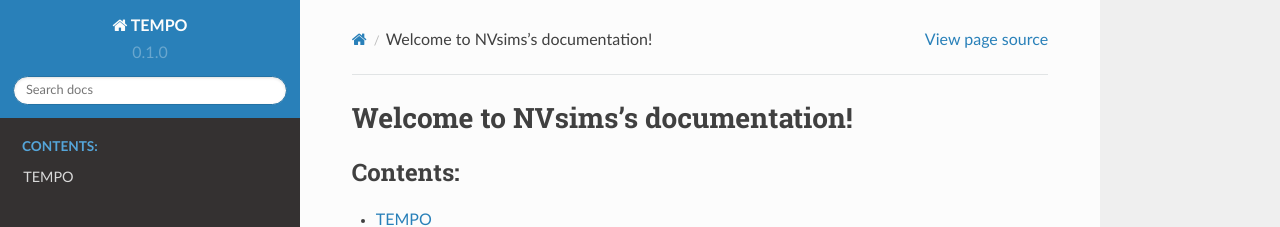
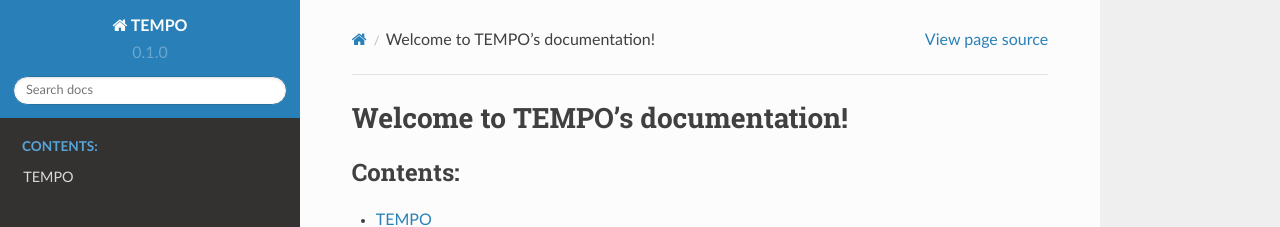
Before and after one commit to hakalasonja/TEMPO, a Sphinx documentation site: the page built from docs/source/index.rst, in a window 1280 px wide. Shown: the top 227 px of the page. Built offline with Sphinx 7.4.7 and the Read the Docs theme 2.0.0, drawn with Linux system fonts in a browser that asks for light colours.

Commit message:
Update index.rst with correct name

```diff
--- a/docs/source/index.rst
+++ b/docs/source/index.rst
@@ -1,6 +1,6 @@
-.. NVsims documentation master file.
+.. TEMPO documentation master file.
 
-Welcome to NVsims's documentation!
+Welcome to TEMPO's documentation!
 ==================================
 
 .. toctree::
```
